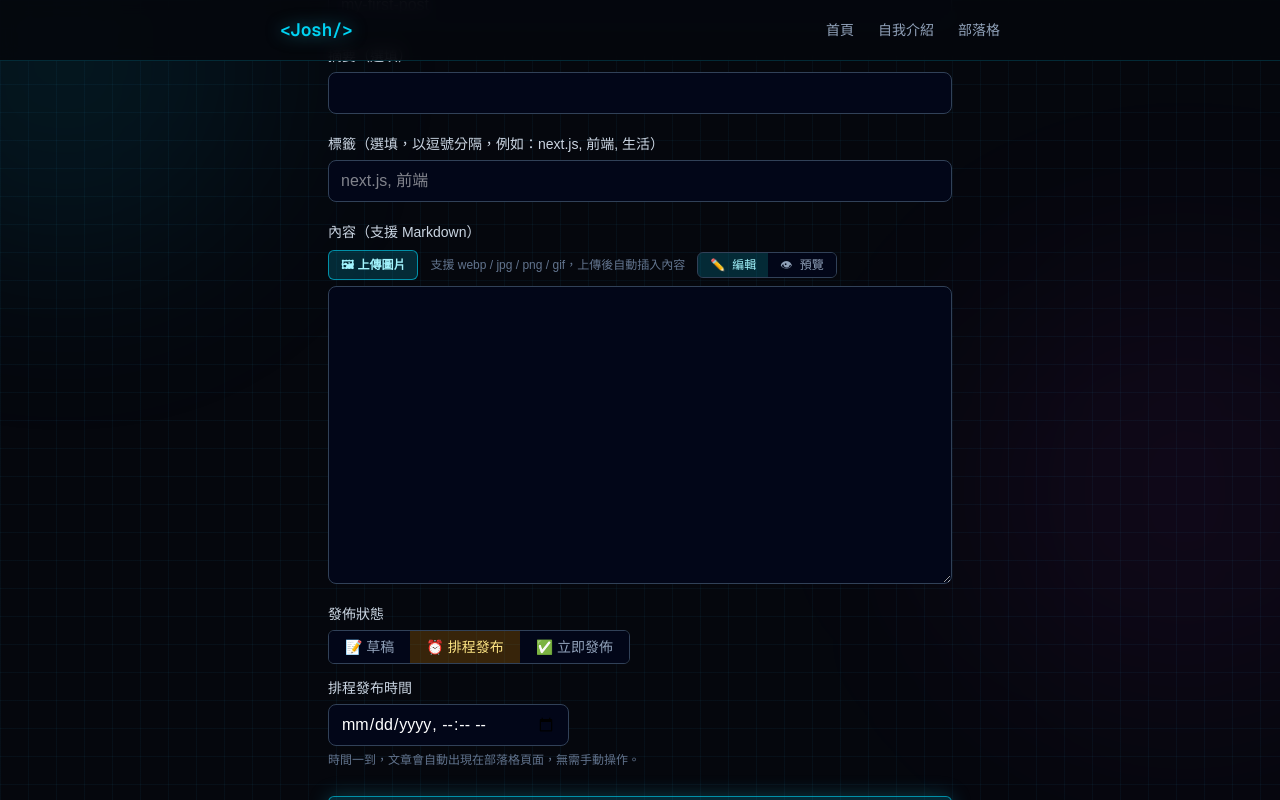
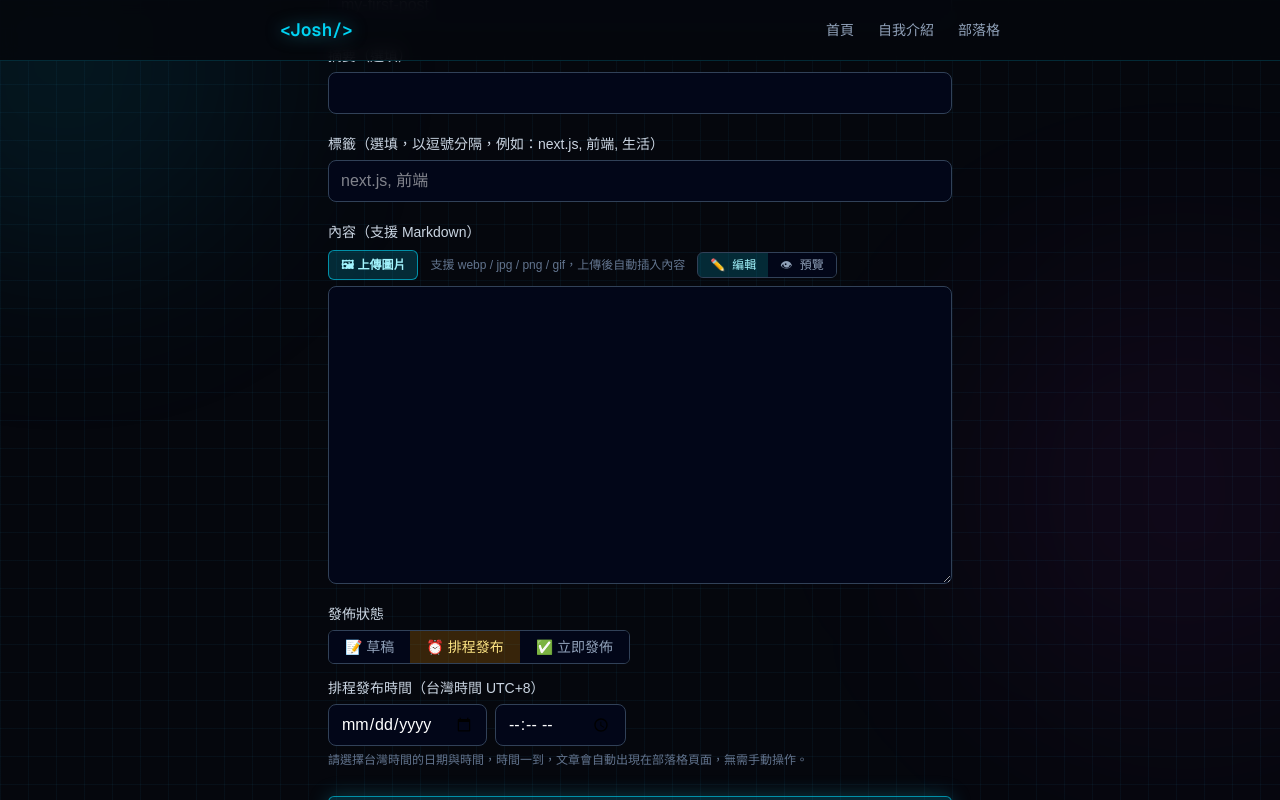
Before and after one commit to shihjosh/supabase-web, a Next.js app: page /admin/new in a window 1280 px wide. Both pictures are taken after a click on the button "⏰ 排程發布". Shown: the part 373-1173 px from the top of the page. Built offline with nearby package versions, Linux system fonts and the light colour scheme.

Commit message:
修正排程發布時區問題（固定台灣時間 UTC+8），日期時間改為選擇器

```diff
--- a/src/app/admin/actions.ts
+++ b/src/app/admin/actions.ts
@@ -23,14 +23,32 @@ function parseTags(input: string) {
   );
 }
 
-// 將 <input type="datetime-local"> 的字串（本地時間，無時區資訊）
-// 轉成 ISO 字串存進資料庫；空字串則回傳 null。
-function parseScheduledAt(input: string) {
-  const trimmed = input.trim();
-  if (!trimmed) return null;
-  const date = new Date(trimmed);
-  if (Number.isNaN(date.getTime())) return null;
-  return date.toISOString();
+// 將「台灣時間」的日期＋時間字串（YYYY-MM-DD, HH:mm）
+// 轉成正確的 UTC ISO 字串存進資料庫。
+// 台灣（Asia/Taipei）全年固定 UTC+8，無日光節約時間問題。
+function parseScheduledAt(dateStr: string, timeStr: string) {
+  const date = dateStr.trim();
+  const time = timeStr.trim();
+  if (!date || !time) return null;
+
+  const match = /^(\d{4})-(\d{2})-(\d{2})$/.exec(date);
+  const timeMatch = /^(\d{2}):(\d{2})$/.exec(time);
+  if (!match || !timeMatch) return null;
+
+  const [, year, month, day] = match;
+  const [, hour, minute] = timeMatch;
+
+  // 直接以 "台灣時間 = UTC+8" 組出 UTC 時間戳，不依賴伺服器所在時區。
+  const utcMs = Date.UTC(
+    Number(year),
+    Number(month) - 1,
+    Number(day),
+    Number(hour) - 8,
+    Number(minute)
+  );
+  const utcDate = new Date(utcMs);
+  if (Number.isNaN(utcDate.getTime())) return null;
+  return utcDate.toISOString();
 }
 
 type PostFields = {
@@ -48,7 +66,8 @@ function buildFields(formData: FormData, slugFallback?: string): PostFields | nu
   const excerpt = String(formData.get("excerpt") ?? "").trim();
   const content = String(formData.get("content") ?? "").trim();
   const status = String(formData.get("status") ?? "draft"); // draft | scheduled | published
-  const scheduledAtRaw = String(formData.get("scheduled_at") ?? "");
+  const scheduledDateRaw = String(formData.get("scheduled_date") ?? "");
+  const scheduledTimeRaw = String(formData.get("scheduled_time") ?? "");
   const tags = parseTags(String(formData.get("tags") ?? ""));
   let slug = String(formData.get("slug") ?? "").trim();
 
@@ -58,7 +77,8 @@ function buildFields(formData: FormData, slugFallback?: string): PostFields | nu
     return null;
   }
 
-  const scheduledAt = status === "scheduled" ? parseScheduledAt(scheduledAtRaw) : null;
+  const scheduledAt =
+    status === "scheduled" ? parseScheduledAt(scheduledDateRaw, scheduledTimeRaw) : null;
 
   // status === "scheduled" 但沒有填有效時間 → 視為草稿，避免誤發佈
   const published = status === "published";
--- a/src/app/admin/page.tsx
+++ b/src/app/admin/page.tsx
@@ -86,8 +86,8 @@ export default async function AdminPage() {
           } else if (isScheduledFuture) {
             statusLabel = `排程中 ・ ${new Date(post.scheduled_at!).toLocaleString(
               "zh-TW",
-              { dateStyle: "medium", timeStyle: "short" }
-            )}`;
+              { dateStyle: "medium", timeStyle: "short", timeZone: "Asia/Taipei" }
+            )}（台灣時間）`;
             dotClass = "bg-amber-400 shadow-[0_0_8px_rgba(251,191,36,0.8)]";
           } else if (isScheduledPast) {
             statusLabel = "已排程發佈（前台可見）";
@@ -108,7 +108,9 @@ export default async function AdminPage() {
                 </div>
                 <p className="truncate font-mono text-sm text-slate-500">
                   /blog/{post.slug} ・{" "}
-                  {new Date(post.created_at).toLocaleDateString("zh-TW")} ・{" "}
+                  {new Date(post.created_at).toLocaleDateString("zh-TW", {
+                    timeZone: "Asia/Taipei",
+                  })} ・{" "}
                   {statusLabel}
                 </p>
               </div>
--- a/src/app/blog/[slug]/page.tsx
+++ b/src/app/blog/[slug]/page.tsx
@@ -39,6 +39,7 @@ export default async function BlogPostPage({
       <article className="prose prose-invert max-w-none prose-headings:text-white prose-a:text-cyan-400">
         <p className="font-mono text-xs text-cyan-400">
           {new Date(post.created_at).toLocaleDateString("zh-TW", {
+            timeZone: "Asia/Taipei",
             year: "numeric",
             month: "long",
             day: "numeric",
--- a/src/app/blog/page.tsx
+++ b/src/app/blog/page.tsx
@@ -129,6 +129,7 @@ export default async function BlogPage({
               <div className="flex min-w-0 flex-1 flex-col gap-1">
                 <p className="font-mono text-xs text-cyan-400">
                   {new Date(post.created_at).toLocaleDateString("zh-TW", {
+                    timeZone: "Asia/Taipei",
                     year: "numeric",
                     month: "long",
                     day: "numeric",
--- a/src/components/post-form.tsx
+++ b/src/components/post-form.tsx
@@ -25,15 +25,29 @@ type PostFormProps = {
   error?: string;
 };
 
-// 將資料庫存的 ISO 字串轉成 <input type="datetime-local"> 需要的本地時間格式
-function toDatetimeLocal(iso?: string | null) {
-  if (!iso) return "";
-  const date = new Date(iso);
-  if (Number.isNaN(date.getTime())) return "";
-  const pad = (n: number) => String(n).padStart(2, "0");
-  return `${date.getFullYear()}-${pad(date.getMonth() + 1)}-${pad(
-    date.getDate()
-  )}T${pad(date.getHours())}:${pad(date.getMinutes())}`;
+// 將資料庫存的 ISO 字串轉成台灣時區（Asia/Taipei）的 date / time 欄位值，
+// 供 <input type="date"> 與 <input type="time"> 使用。
+// 不使用瀏覽器本地時區，避免因裝置時區不同造成顯示錯誤。
+function toTaipeiDateTimeParts(iso?: string | null): { date: string; time: string } {
+  if (!iso) return { date: "", time: "" };
+  const d = new Date(iso);
+  if (Number.isNaN(d.getTime())) return { date: "", time: "" };
+
+  const parts = new Intl.DateTimeFormat("en-CA", {
+    timeZone: "Asia/Taipei",
+    year: "numeric",
+    month: "2-digit",
+    day: "2-digit",
+    hour: "2-digit",
+    minute: "2-digit",
+    hour12: false,
+  }).formatToParts(d);
+
+  const get = (type: string) => parts.find((p) => p.type === type)?.value ?? "";
+  return {
+    date: `${get("year")}-${get("month")}-${get("day")}`,
+    time: `${get("hour")}:${get("minute")}`,
+  };
 }
 
 function initialStatus(defaultValues?: PostFormProps["defaultValues"]): PostStatus {
@@ -52,6 +66,7 @@ export default function PostForm({
   const [content, setContent] = useState(defaultValues?.content ?? "");
   const [tab, setTab] = useState<"edit" | "preview">("edit");
   const [status, setStatus] = useState<PostStatus>(initialStatus(defaultValues));
+  const scheduledParts = toTaipeiDateTimeParts(defaultValues?.scheduledAt);
   const textareaRef = useRef<HTMLTextAreaElement>(null);
 
   const insertAtCursor = (snippet: string) => {
@@ -236,22 +251,29 @@ export default function PostForm({
 
         {status === "scheduled" && (
           <div className="mt-2 flex flex-col gap-1.5">
-            <label
-              htmlFor="scheduled_at"
-              className="text-sm font-medium text-slate-300"
-            >
-              排程發布時間
+            <label className="text-sm font-medium text-slate-300">
+              排程發布時間（台灣時間 UTC+8）
             </label>
-            <input
-              id="scheduled_at"
-              name="scheduled_at"
-              type="datetime-local"
-              required
-              defaultValue={toDatetimeLocal(defaultValues?.scheduledAt)}
-              className={`${inputClass} w-fit`}
-            />
+            <div className="flex flex-wrap items-center gap-2">
+              <input
+                id="scheduled_date"
+                name="scheduled_date"
+                type="date"
+                required
+                defaultValue={scheduledParts.date}
+                className={inputClass}
+              />
+              <input
+                id="scheduled_time"
+                name="scheduled_time"
+                type="time"
+                required
+                defaultValue={scheduledParts.time}
+                className={inputClass}
+              />
+            </div>
             <p className="text-xs text-slate-500">
-              時間一到，文章會自動出現在部落格頁面，無需手動操作。
+              請選擇台灣時間的日期與時間，時間一到，文章會自動出現在部落格頁面，無需手動操作。
             </p>
           </div>
         )}
```
